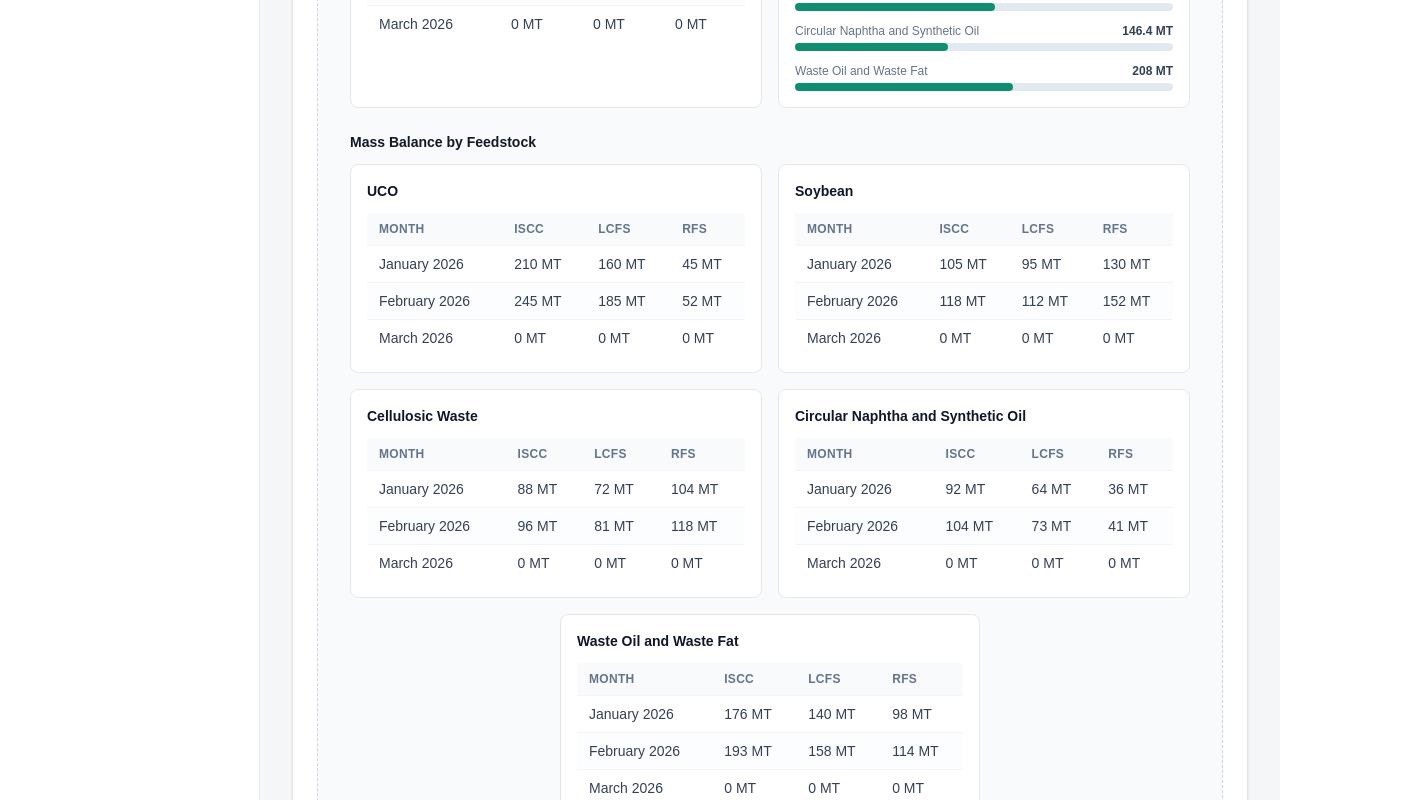
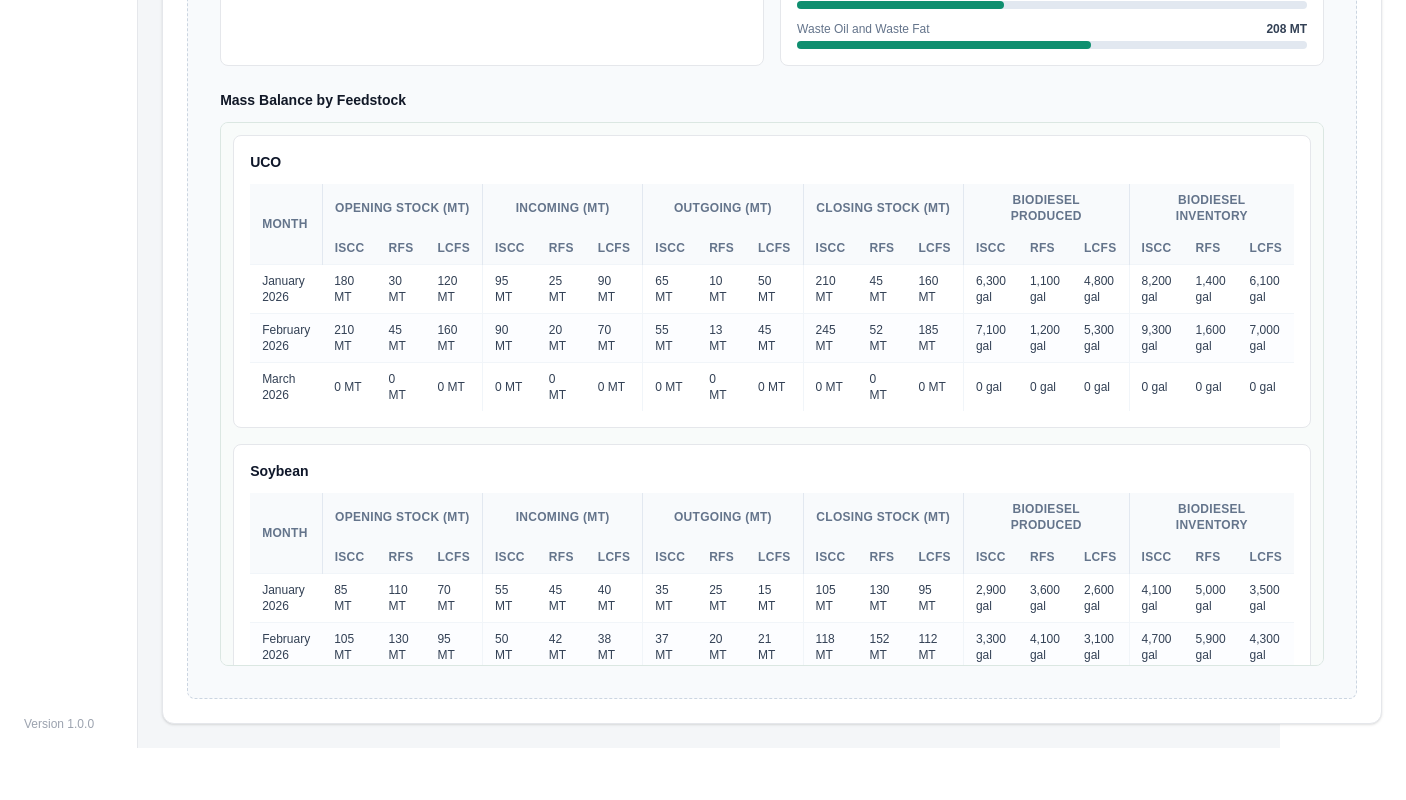
Before and after one commit to lokeshwagadre/kolmar-inventory-massBalance, a Next.js app: page / in a window 1280 px wide. Shown: the part 680-1480 px from the top of the page, 1406 px wide, since content can reach past the window. After the commit the page ends 1428 px from the top, so only its background shows below. Built offline with nearby package versions, Linux system fonts and the light colour scheme.

Commit message:
Summary page size and mass balance

```diff
--- a/app/page.tsx
+++ b/app/page.tsx
@@ -119,45 +119,166 @@
   statsWindowLabel: string;
 }) {
   const maxInventoryMix = Math.max(...inventoryMixRows.map((row) => row.amount), 1);
+  const zeroCerts = { iscc: 0, rfs: 0, lcfs: 0 };
   const feedstockMassBalanceCards = [
     {
       feedstock: "UCO",
       rows: [
-        { month: "January 2026", lcfs: 160, iscc: 210, rfs: 45 },
-        { month: "February 2026", lcfs: 185, iscc: 245, rfs: 52 },
-        { month: "March 2026", lcfs: 0, iscc: 0, rfs: 0 },
+        {
+          month: "January 2026",
+          opening: { iscc: 180, rfs: 30, lcfs: 120 },
+          incoming: { iscc: 95, rfs: 25, lcfs: 90 },
+          outgoing: { iscc: 65, rfs: 10, lcfs: 50 },
+          closing: { iscc: 210, rfs: 45, lcfs: 160 },
+          biodieselProduced: { iscc: 6300, rfs: 1100, lcfs: 4800 },
+          biodieselInventory: { iscc: 8200, rfs: 1400, lcfs: 6100 },
+        },
+        {
+          month: "February 2026",
+          opening: { iscc: 210, rfs: 45, lcfs: 160 },
+          incoming: { iscc: 90, rfs: 20, lcfs: 70 },
+          outgoing: { iscc: 55, rfs: 13, lcfs: 45 },
+          closing: { iscc: 245, rfs: 52, lcfs: 185 },
+          biodieselProduced: { iscc: 7100, rfs: 1200, lcfs: 5300 },
+          biodieselInventory: { iscc: 9300, rfs: 1600, lcfs: 7000 },
+        },
+        {
+          month: "March 2026",
+          opening: zeroCerts,
+          incoming: zeroCerts,
+          outgoing: zeroCerts,
+          closing: zeroCerts,
+          biodieselProduced: zeroCerts,
+          biodieselInventory: zeroCerts,
+        },
       ],
     },
     {
       feedstock: "Soybean",
       rows: [
-        { month: "January 2026", lcfs: 95, iscc: 105, rfs: 130 },
-        { month: "February 2026", lcfs: 112, iscc: 118, rfs: 152 },
-        { month: "March 2026", lcfs: 0, iscc: 0, rfs: 0 },
+        {
+          month: "January 2026",
+          opening: { iscc: 85, rfs: 110, lcfs: 70 },
+          incoming: { iscc: 55, rfs: 45, lcfs: 40 },
+          outgoing: { iscc: 35, rfs: 25, lcfs: 15 },
+          closing: { iscc: 105, rfs: 130, lcfs: 95 },
+          biodieselProduced: { iscc: 2900, rfs: 3600, lcfs: 2600 },
+          biodieselInventory: { iscc: 4100, rfs: 5000, lcfs: 3500 },
+        },
+        {
+          month: "February 2026",
+          opening: { iscc: 105, rfs: 130, lcfs: 95 },
+          incoming: { iscc: 50, rfs: 42, lcfs: 38 },
+          outgoing: { iscc: 37, rfs: 20, lcfs: 21 },
+          closing: { iscc: 118, rfs: 152, lcfs: 112 },
+          biodieselProduced: { iscc: 3300, rfs: 4100, lcfs: 3100 },
+          biodieselInventory: { iscc: 4700, rfs: 5900, lcfs: 4300 },
+        },
+        {
+          month: "March 2026",
+          opening: zeroCerts,
+          incoming: zeroCerts,
+          outgoing: zeroCerts,
+          closing: zeroCerts,
+          biodieselProduced: zeroCerts,
+          biodieselInventory: zeroCerts,
+        },
       ],
     },
     {
       feedstock: "Cellulosic Waste",
       rows: [
-        { month: "January 2026", lcfs: 72, iscc: 88, rfs: 104 },
-        { month: "February 2026", lcfs: 81, iscc: 96, rfs: 118 },
-        { month: "March 2026", lcfs: 0, iscc: 0, rfs: 0 },
+        {
+          month: "January 2026",
+          opening: { iscc: 70, rfs: 84, lcfs: 60 },
+          incoming: { iscc: 40, rfs: 35, lcfs: 28 },
+          outgoing: { iscc: 22, rfs: 15, lcfs: 16 },
+          closing: { iscc: 88, rfs: 104, lcfs: 72 },
+          biodieselProduced: { iscc: 2400, rfs: 2850, lcfs: 2100 },
+          biodieselInventory: { iscc: 3200, rfs: 3900, lcfs: 2800 },
+        },
+        {
+          month: "February 2026",
+          opening: { iscc: 88, rfs: 104, lcfs: 72 },
+          incoming: { iscc: 37, rfs: 32, lcfs: 24 },
+          outgoing: { iscc: 29, rfs: 18, lcfs: 15 },
+          closing: { iscc: 96, rfs: 118, lcfs: 81 },
+          biodieselProduced: { iscc: 2600, rfs: 3200, lcfs: 2300 },
+          biodieselInventory: { iscc: 3600, rfs: 4600, lcfs: 3200 },
+        },
+        {
+          month: "March 2026",
+          opening: zeroCerts,
+          incoming: zeroCerts,
+          outgoing: zeroCerts,
+          closing: zeroCerts,
+          biodieselProduced: zeroCerts,
+          biodieselInventory: zeroCerts,
+        },
       ],
     },
     {
       feedstock: "Circular Naphtha and Synthetic Oil",
       rows: [
-        { month: "January 2026", lcfs: 64, iscc: 92, rfs: 36 },
-        { month: "February 2026", lcfs: 73, iscc: 104, rfs: 41 },
-        { month: "March 2026", lcfs: 0, iscc: 0, rfs: 0 },
+        {
+          month: "January 2026",
+          opening: { iscc: 74, rfs: 30, lcfs: 50 },
+          incoming: { iscc: 44, rfs: 18, lcfs: 28 },
+          outgoing: { iscc: 26, rfs: 12, lcfs: 14 },
+          closing: { iscc: 92, rfs: 36, lcfs: 64 },
+          biodieselProduced: { iscc: 2500, rfs: 900, lcfs: 1700 },
+          biodieselInventory: { iscc: 3400, rfs: 1300, lcfs: 2500 },
+        },
+        {
+          month: "February 2026",
+          opening: { iscc: 92, rfs: 36, lcfs: 64 },
+          incoming: { iscc: 40, rfs: 16, lcfs: 24 },
+          outgoing: { iscc: 28, rfs: 11, lcfs: 15 },
+          closing: { iscc: 104, rfs: 41, lcfs: 73 },
+          biodieselProduced: { iscc: 2900, rfs: 1000, lcfs: 1900 },
+          biodieselInventory: { iscc: 4100, rfs: 1500, lcfs: 2900 },
+        },
+        {
+          month: "March 2026",
+          opening: zeroCerts,
+          incoming: zeroCerts,
+          outgoing: zeroCerts,
+          closing: zeroCerts,
+          biodieselProduced: zeroCerts,
+          biodieselInventory: zeroCerts,
+        },
       ],
     },
     {
       feedstock: "Waste Oil and Waste Fat",
       rows: [
-        { month: "January 2026", lcfs: 140, iscc: 176, rfs: 98 },
-        { month: "February 2026", lcfs: 158, iscc: 193, rfs: 114 },
-        { month: "March 2026", lcfs: 0, iscc: 0, rfs: 0 },
+        {
+          month: "January 2026",
+          opening: { iscc: 145, rfs: 82, lcfs: 120 },
+          incoming: { iscc: 70, rfs: 45, lcfs: 55 },
+          outgoing: { iscc: 39, rfs: 29, lcfs: 35 },
+          closing: { iscc: 176, rfs: 98, lcfs: 140 },
+          biodieselProduced: { iscc: 5200, rfs: 2800, lcfs: 4100 },
+          biodieselInventory: { iscc: 6900, rfs: 3900, lcfs: 5600 },
+        },
+        {
+          month: "February 2026",
+          opening: { iscc: 176, rfs: 98, lcfs: 140 },
+          incoming: { iscc: 62, rfs: 39, lcfs: 50 },
+          outgoing: { iscc: 45, rfs: 23, lcfs: 32 },
+          closing: { iscc: 193, rfs: 114, lcfs: 158 },
+          biodieselProduced: { iscc: 5700, rfs: 3200, lcfs: 4600 },
+          biodieselInventory: { iscc: 7800, rfs: 4600, lcfs: 6500 },
+        },
+        {
+          month: "March 2026",
+          opening: zeroCerts,
+          incoming: zeroCerts,
+          outgoing: zeroCerts,
+          closing: zeroCerts,
+          biodieselProduced: zeroCerts,
+          biodieselInventory: zeroCerts,
+        },
       ],
     },
   ];
@@ -169,9 +290,9 @@
       if (!acc[row.month]) {
         acc[row.month] = { lcfs: 0, iscc: 0, rfs: 0 };
       }
-      acc[row.month].lcfs += row.lcfs;
-      acc[row.month].iscc += row.iscc;
-      acc[row.month].rfs += row.rfs;
+      acc[row.month].lcfs += row.closing.lcfs;
+      acc[row.month].iscc += row.closing.iscc;
+      acc[row.month].rfs += row.closing.rfs;
     });
     return acc;
   }, {});
@@ -184,10 +305,11 @@
 
   return (
     <>
+      <div className="rounded-xl border border-[#cfe8df] bg-[#f3fbf8] p-4">
         <div className="rounded-lg border border-[#e5e7eb] bg-white px-4 py-3 text-xs text-[#64748b]">
           <span className="font-semibold text-[#334155]">{statsWindowLabel}</span>
         </div>
-      <div className="mt-6 grid grid-cols-1 gap-4 md:grid-cols-2 lg:grid-cols-5">
+        <div className="mt-4 grid grid-cols-1 gap-4 md:grid-cols-2 lg:grid-cols-5">
           {summaryCards.map((card) => (
             <div key={card.label} className="rounded-lg border border-[#e5e7eb] bg-white p-4">
               <p className="text-sm font-medium text-[#6b7280]">{card.label}</p>
@@ -195,6 +317,7 @@
               <p className="mt-1 text-xs text-[#94a3b8]">{card.note}</p>
             </div>
           ))}
+        </div>
       </div>
       <div className="mt-6 grid grid-cols-1 gap-4 lg:grid-cols-2">
         <div className="rounded-lg border border-[#e5e7eb] bg-white p-4">
@@ -245,23 +368,43 @@
       </div>
       <div className="mt-6">
         <h3 className="text-sm font-semibold text-[#111827]">Mass Balance by Feedstock</h3>
-        <div className="mt-3 grid grid-cols-1 gap-4 lg:grid-cols-2">
-          {feedstockMassBalanceCards.map((card, idx) => {
-            const isLastOddCard = feedstockMassBalanceCards.length % 2 !== 0 && idx === feedstockMassBalanceCards.length - 1;
-            return (
-            <div
-              key={`mass-balance-${card.feedstock}`}
-              className={`${isLastOddCard ? "lg:col-span-2 lg:flex lg:justify-center" : ""}`}
-            >
-            <div className={`rounded-lg border border-[#e5e7eb] bg-white p-4 ${isLastOddCard ? "lg:w-1/2" : ""}`}>
+        <div className="mt-3 max-h-[68vh] overflow-y-auto rounded-lg border border-[#dbe7e2] bg-[#f8fbfa] p-3 pr-2">
+          <div className="space-y-4 pr-1">
+            {feedstockMassBalanceCards.map((card) => (
+              <div key={`mass-balance-${card.feedstock}`} className="rounded-lg border border-[#e5e7eb] bg-white p-4">
                 <h4 className="text-sm font-semibold text-[#0f172a]">{card.feedstock}</h4>
-              <table className="mt-3 w-full border-collapse text-sm">
+                <table className="mt-3 w-full border-collapse text-xs">
                   <thead>
                     <tr className="bg-[#f8fafc] text-left text-xs uppercase tracking-wide text-[#64748b]">
-                    <th className="px-3 py-2">Month</th>
+                      <th className="border-r border-[#e2e8f0] px-3 py-2" rowSpan={2}>
+                        Month
+                      </th>
+                      <th className="border-r border-[#e2e8f0] px-3 py-2 text-center" colSpan={3}>Opening Stock (MT)</th>
+                      <th className="border-r border-[#e2e8f0] px-3 py-2 text-center" colSpan={3}>Incoming (MT)</th>
+                      <th className="border-r border-[#e2e8f0] px-3 py-2 text-center" colSpan={3}>Outgoing (MT)</th>
+                      <th className="border-r border-[#e2e8f0] px-3 py-2 text-center" colSpan={3}>Closing Stock (MT)</th>
+                      <th className="border-r border-[#e2e8f0] px-3 py-2 text-center" colSpan={3}>Biodiesel Produced</th>
+                      <th className="px-3 py-2 text-center" colSpan={3}>Biodiesel Inventory</th>
+                    </tr>
+                    <tr className="bg-[#f8fafc] text-left text-xs uppercase tracking-wide text-[#64748b]">
                       <th className="px-3 py-2">ISCC</th>
+                      <th className="px-3 py-2">RFS</th>
+                      <th className="border-r border-[#e2e8f0] px-3 py-2">LCFS</th>
+                      <th className="px-3 py-2">ISCC</th>
+                      <th className="px-3 py-2">RFS</th>
+                      <th className="border-r border-[#e2e8f0] px-3 py-2">LCFS</th>
+                      <th className="px-3 py-2">ISCC</th>
+                      <th className="px-3 py-2">RFS</th>
+                      <th className="border-r border-[#e2e8f0] px-3 py-2">LCFS</th>
+                      <th className="px-3 py-2">ISCC</th>
+                      <th className="px-3 py-2">RFS</th>
+                      <th className="border-r border-[#e2e8f0] px-3 py-2">LCFS</th>
+                      <th className="px-3 py-2">ISCC</th>
+                      <th className="px-3 py-2">RFS</th>
+                      <th className="border-r border-[#e2e8f0] px-3 py-2">LCFS</th>
+                      <th className="px-3 py-2">ISCC</th>
+                      <th className="px-3 py-2">RFS</th>
                       <th className="px-3 py-2">LCFS</th>
-                    <th className="px-3 py-2">RFS</th>
                     </tr>
                   </thead>
                   <tbody>
@@ -271,17 +414,31 @@
                         className={`border-t border-[#f1f5f9] text-[#334155] ${idx % 2 === 0 ? "bg-white" : "bg-[#fcfdff]"}`}
                       >
                         <td className="px-3 py-2 font-medium">{row.month}</td>
-                      <td className="px-3 py-2 tabular-nums">{row.iscc.toLocaleString("en-US")} MT</td>
-                      <td className="px-3 py-2 tabular-nums">{row.lcfs.toLocaleString("en-US")} MT</td>
-                      <td className="px-3 py-2 tabular-nums">{row.rfs.toLocaleString("en-US")} MT</td>
+                        <td className="px-3 py-2 tabular-nums">{row.opening.iscc.toLocaleString("en-US")} MT</td>
+                        <td className="px-3 py-2 tabular-nums">{row.opening.rfs.toLocaleString("en-US")} MT</td>
+                        <td className="border-r border-[#f1f5f9] px-3 py-2 tabular-nums">{row.opening.lcfs.toLocaleString("en-US")} MT</td>
+                        <td className="px-3 py-2 tabular-nums">{row.incoming.iscc.toLocaleString("en-US")} MT</td>
+                        <td className="px-3 py-2 tabular-nums">{row.incoming.rfs.toLocaleString("en-US")} MT</td>
+                        <td className="border-r border-[#f1f5f9] px-3 py-2 tabular-nums">{row.incoming.lcfs.toLocaleString("en-US")} MT</td>
+                        <td className="px-3 py-2 tabular-nums">{row.outgoing.iscc.toLocaleString("en-US")} MT</td>
+                        <td className="px-3 py-2 tabular-nums">{row.outgoing.rfs.toLocaleString("en-US")} MT</td>
+                        <td className="border-r border-[#f1f5f9] px-3 py-2 tabular-nums">{row.outgoing.lcfs.toLocaleString("en-US")} MT</td>
+                        <td className="px-3 py-2 tabular-nums">{row.closing.iscc.toLocaleString("en-US")} MT</td>
+                        <td className="px-3 py-2 tabular-nums">{row.closing.rfs.toLocaleString("en-US")} MT</td>
+                        <td className="border-r border-[#f1f5f9] px-3 py-2 tabular-nums">{row.closing.lcfs.toLocaleString("en-US")} MT</td>
+                        <td className="px-3 py-2 tabular-nums">{row.biodieselProduced.iscc.toLocaleString("en-US")} gal</td>
+                        <td className="px-3 py-2 tabular-nums">{row.biodieselProduced.rfs.toLocaleString("en-US")} gal</td>
+                        <td className="border-r border-[#f1f5f9] px-3 py-2 tabular-nums">{row.biodieselProduced.lcfs.toLocaleString("en-US")} gal</td>
+                        <td className="px-3 py-2 tabular-nums">{row.biodieselInventory.iscc.toLocaleString("en-US")} gal</td>
+                        <td className="px-3 py-2 tabular-nums">{row.biodieselInventory.rfs.toLocaleString("en-US")} gal</td>
+                        <td className="px-3 py-2 tabular-nums">{row.biodieselInventory.lcfs.toLocaleString("en-US")} gal</td>
                       </tr>
                     ))}
                   </tbody>
                 </table>
               </div>
+            ))}
           </div>
-          );
-          })}
         </div>
       </div>
     </>
@@ -1223,7 +1380,7 @@
 
   return (
     <div className="min-h-screen bg-[#f4f6f8] text-[#1f2937]">
-      <div className="mx-auto flex min-h-screen w-full max-w-[1500px]">
+      <div className="flex min-h-screen w-full">
         <aside className="flex w-[260px] flex-col border-r border-[#e5e7eb] bg-white">
           <div className="border-b border-[#eef1f4] px-6 py-5">
             <Image src="/rimba-logo.png" alt="Rimba logo" width={260} height={76} />
@@ -1246,7 +1403,7 @@
           <div className="px-6 py-4 text-xs text-[#9ca3af]">Version 1.0.0</div>
         </aside>
 
-        <main className="flex-1 px-8 py-6">
+        <main className="flex-1 px-4 py-6 md:px-5 lg:px-6">
           <div className="mb-8 flex items-center justify-between">
             <div className="rounded-lg border border-[#e5e7eb] bg-white px-4 py-2 text-sm text-[#4b5563]">
               All Facilities
@@ -1269,7 +1426,6 @@
             <TabsNav tabsList={tabs} activeTab={activeTab} onTabClick={setActiveTab} />
 
             <div className="mt-6 rounded-lg border border-dashed border-[#cbd5e1] bg-[#f8fafc] p-8">
-              <h2 className="text-2xl font-semibold text-[#0f172a]">{activeTab}</h2>
               {activeTab === "Dashboard" && (
                 <DashboardSection
                   summaryCards={summaryCards}
```
Lines whose indentation alone changed are shown as unchanged.
